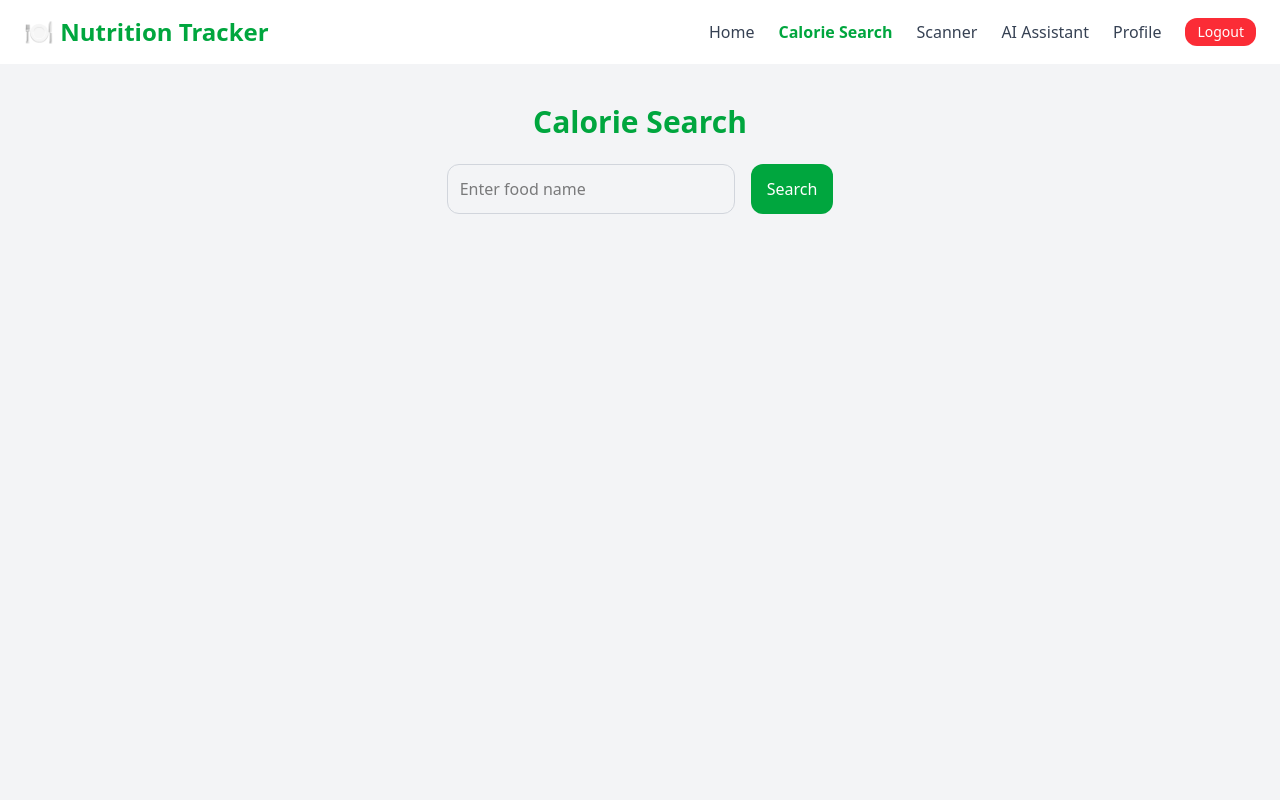
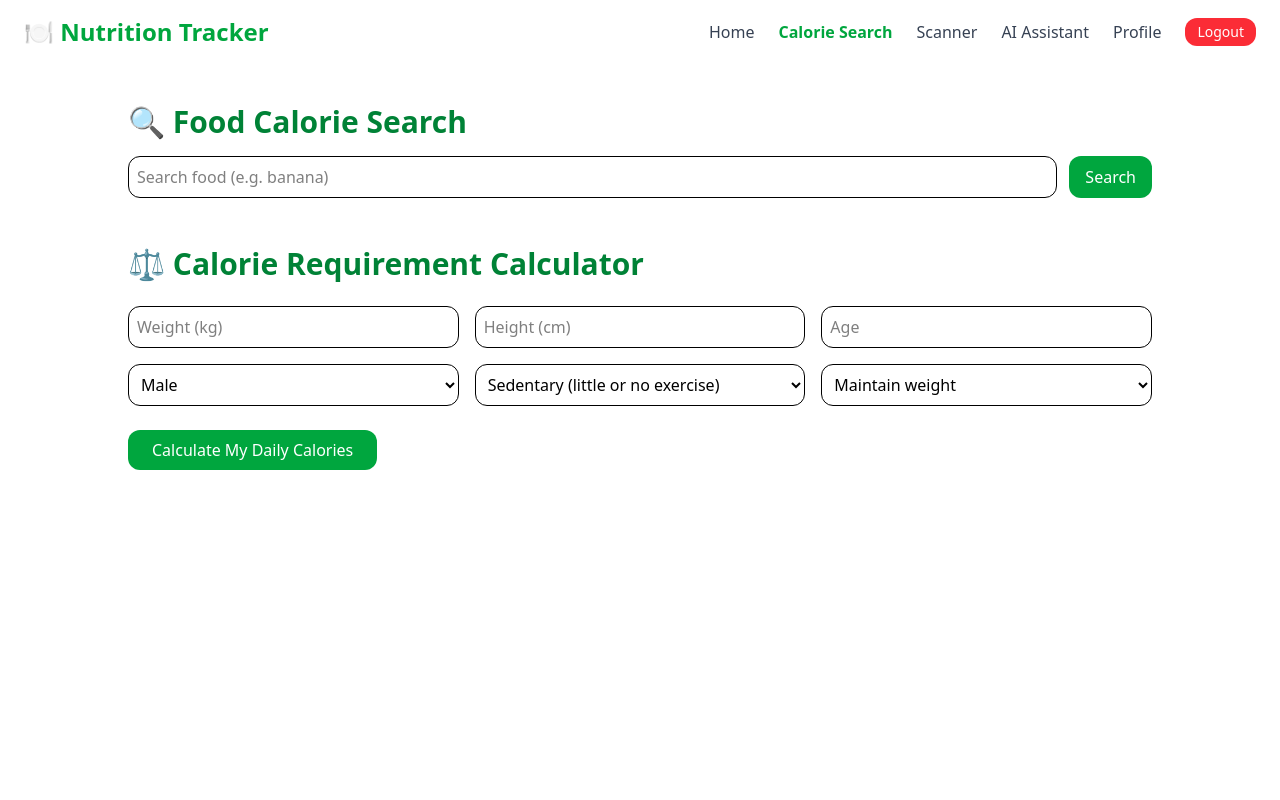
Before and after one commit to creation22/NutritionTracker, a React (Vite) app: page /search in a window 1280 px wide. Shown: the top 800 px of the page. Built offline with nearby package versions, Linux system fonts and the light colour scheme.

Commit message:
some more updates

```diff
--- a/src/Pages/Login.jsx
+++ b/src/Pages/Login.jsx
@@ -1,47 +1,76 @@
-import React, { useState } from 'react';
-import { useNavigate } from 'react-router-dom';
+import React from "react";
+import { useNavigate } from "react-router-dom";
 
 const Login = () => {
-  const [email, setEmail] = useState('');
   const navigate = useNavigate();
 
   const handleLogin = (e) => {
     e.preventDefault();
+    // You can add email logic later if backend is implemented
+    navigate("/home");
+  };
 
-    // Simulate storing user session in localStorage
-    localStorage.setItem('userEmail', email);
-    navigate('/home'); // Redirect to Home page
+  const handleGuestAccess = () => {
+    navigate("/home");
   };
 
   return (
-    <div className="min-h-screen flex items-center justify-center bg-gradient-to-br from-green-100 to-white">
-      <div className="bg-white p-10 rounded-2xl shadow-lg w-full max-w-md">
-        <h2 className="text-3xl font-bold text-green-600 mb-4 text-center">
-          Welcome to Nutrition Tracker 🥗
-        </h2>
-        <p className="text-gray-600 mb-6 text-center">
-          Start your <strong>30-day free trial</strong> now!
+    <div className="min-h-screen bg-gradient-to-br from-green-100 to-white flex flex-col items-center justify-center px-4 py-10">
+      <div className="max-w-3xl w-full bg-white rounded-3xl shadow-xl p-8 md:p-12">
+        <h1 className="text-4xl font-bold text-green-700 text-center mb-4">
+          Welcome to Nutrition Tracker 🌱
+        </h1>
+        <p className="text-center text-gray-600 mb-8 text-lg">
+          Track your calories, scan food, ask our AI, and get personalized insights — all in one place.
         </p>
 
-        <form onSubmit={handleLogin} className="flex flex-col gap-4">
+        <div className="grid grid-cols-1 md:grid-cols-2 gap-8 mb-8">
+          <div className="space-y-4 text-gray-700">
+            <h3 className="text-xl font-semibold text-green-600">✨ Features:</h3>
+            <ul className="list-disc list-inside space-y-1">
+              <li>🔍 Calorie Counter & Food Search</li>
+              <li>📷 Barcode/Image Scanner</li>
+              <li>🤖 AI Nutrition Chatbot</li>
+              <li>📊 Calorie Log & Daily Stats</li>
+            </ul>
+
+            <h3 className="text-xl font-semibold mt-6 text-green-600">💰 Monetization:</h3>
+            <p className="text-sm">
+              Free 30-day trial for everyone. After that, just ₹99/month for full access.
+            </p>
+          </div>
+
+          <form onSubmit={handleLogin} className="space-y-4 bg-gray-50 p-6 rounded-xl shadow-inner">
+            <label className="block text-gray-700 text-sm font-medium">
+              Email Address
               <input
                 type="email"
                 required
-            value={email}
-            onChange={(e) => setEmail(e.target.value)}
-            placeholder="Enter your email"
-            className="border border-gray-300 rounded-xl px-4 py-2"
+                placeholder="you@example.com"
+                className="mt-1 w-full p-2 rounded-lg border border-gray-300"
               />
+            </label>
             <button
               type="submit"
-            className="bg-green-500 text-white py-2 rounded-xl hover:bg-green-600 transition"
+              className="w-full bg-green-600 text-white py-2 rounded-xl hover:bg-green-700 transition"
             >
-            Get Started
+              Continue with Email
+            </button>
+
+            <div className="text-center text-sm text-gray-500">or</div>
+
+            <button
+              type="button"
+              onClick={handleGuestAccess}
+              className="w-full bg-gray-200 hover:bg-gray-300 text-gray-700 py-2 rounded-xl transition"
+            >
+              Use App without Login
             </button>
           </form>
+        </div>
 
-        <p className="text-center text-sm text-gray-500 mt-4">
-          No card required. ₹99/month after trial.
+        <p className="text-center text-xs text-gray-400 mt-6">
+          Made for Hackathons 💚 • Track smart. Eat smarter.
         </p>
       </div>
     </div>
--- a/src/Pages/Search.jsx
+++ b/src/Pages/Search.jsx
@@ -1,83 +1,165 @@
 import React, { useState } from 'react';
 
-const mockFoodDatabase = {
-  apple: { name: 'Apple', calories: 95 },
-  banana: { name: 'Banana', calories: 105 },
-  bread: { name: 'Bread Slice', calories: 80 },
-  rice: { name: 'Rice (1 cup)', calories: 200 },
-  egg: { name: 'Boiled Egg', calories: 70 },
+const mockFoodData = {
+  apple: 52,
+  banana: 96,
+  rice: 130,
+  egg: 155,
+  milk: 42,
 };
 
 const Search = () => {
   const [query, setQuery] = useState('');
-  const [foodData, setFoodData] = useState(null);
-  const [notFound, setNotFound] = useState(false);
+  const [result, setResult] = useState(null);
+
+  const [form, setForm] = useState({
+    weight: '',
+    height: '',
+    age: '',
+    gender: 'male',
+    activity: 'sedentary',
+    goal: 'maintain',
+  });
+
+  const [dailyCalories, setDailyCalories] = useState(null);
 
   const handleSearch = () => {
-    const food = mockFoodDatabase[query.toLowerCase()];
-    if (food) {
-      setFoodData(food);
-      setNotFound(false);
-    } else {
-      setFoodData(null);
-      setNotFound(true);
-    }
+    const food = query.toLowerCase();
+    const cal = mockFoodData[food];
+    setResult(cal ? `${cal} kcal per 100g` : 'Food not found in database.');
   };
 
-  const handleLogMeal = () => {
-    const logs = JSON.parse(localStorage.getItem('calorieLogs')) || [];
-    const newLog = {
-      food: foodData.name,
-      calories: foodData.calories,
-      date: new Date().toISOString(),
+  const handleInputChange = (e) => {
+    setForm({ ...form, [e.target.name]: e.target.value });
   };
-    logs.push(newLog);
-    localStorage.setItem('calorieLogs', JSON.stringify(logs));
-    alert('Meal logged!');
+
+  const calculateCalories = () => {
+    const { weight, height, age, gender, activity, goal } = form;
+    const w = parseFloat(weight);
+    const h = parseFloat(height);
+    const a = parseFloat(age);
+
+    let bmr =
+      gender === 'male'
+        ? 10 * w + 6.25 * h - 5 * a + 5
+        : 10 * w + 6.25 * h - 5 * a - 161;
+
+    const activityFactors = {
+      sedentary: 1.2,
+      light: 1.375,
+      moderate: 1.55,
+      active: 1.725,
+      very_active: 1.9,
+    };
+
+    let calories = bmr * activityFactors[activity];
+
+    if (goal === 'lose') calories -= 500;
+    if (goal === 'gain') calories += 300;
+
+    setDailyCalories(Math.round(calories));
   };
 
   return (
-    <div className="min-h-screen bg-gray-100 flex flex-col items-center py-10 px-4">
-      <h2 className="text-3xl font-bold text-green-600 mb-6">
-        Calorie Search
-      </h2>
-
-      <div className="flex flex-col sm:flex-row gap-4 mb-6">
+    <div className="min-h-screen bg-white px-6 py-10">
+      <div className="max-w-5xl mx-auto space-y-12">
+        <div>
+          <h2 className="text-3xl font-bold text-green-700 mb-4">🔍 Food Calorie Search</h2>
+          <div className="flex gap-3">
             <input
               type="text"
-          placeholder="Enter food name"
+              placeholder="Search food (e.g. banana)"
               value={query}
               onChange={(e) => setQuery(e.target.value)}
-          className="p-3 rounded-xl border border-gray-300 w-72"
+              className="p-2 border rounded-xl w-full"
             />
             <button
               onClick={handleSearch}
-          className="bg-green-600 text-white px-4 py-2 rounded-xl"
+              className="bg-green-600 text-white px-4 rounded-xl hover:bg-green-700 transition"
             >
               Search
             </button>
           </div>
+          {result && <p className="mt-4 text-lg text-gray-700">Result: {result}</p>}
+        </div>
 
-      {foodData && (
-        <div className="bg-white p-6 rounded-xl shadow-md w-full max-w-md text-center">
-          <h3 className="text-xl font-semibold">{foodData.name}</h3>
-          <p className="text-gray-700 text-lg mb-4">
-            {foodData.calories} calories
-          </p>
+        <div>
+          <h2 className="text-3xl font-bold text-green-700 mb-6">⚖️ Calorie Requirement Calculator</h2>
+          <div className="grid grid-cols-1 md:grid-cols-3 gap-4">
+            <input
+              type="number"
+              name="weight"
+              placeholder="Weight (kg)"
+              value={form.weight}
+              onChange={handleInputChange}
+              className="p-2 border rounded-xl"
+            />
+            <input
+              type="number"
+              name="height"
+              placeholder="Height (cm)"
+              value={form.height}
+              onChange={handleInputChange}
+              className="p-2 border rounded-xl"
+            />
+            <input
+              type="number"
+              name="age"
+              placeholder="Age"
+              value={form.age}
+              onChange={handleInputChange}
+              className="p-2 border rounded-xl"
+            />
+
+            <select
+              name="gender"
+              value={form.gender}
+              onChange={handleInputChange}
+              className="p-2 border rounded-xl"
+            >
+              <option value="male">Male</option>
+              <option value="female">Female</option>
+            </select>
+
+            <select
+              name="activity"
+              value={form.activity}
+              onChange={handleInputChange}
+              className="p-2 border rounded-xl"
+            >
+              <option value="sedentary">Sedentary (little or no exercise)</option>
+              <option value="light">Lightly active</option>
+              <option value="moderate">Moderately active</option>
+              <option value="active">Very active</option>
+              <option value="very_active">Extra active</option>
+            </select>
+
+            <select
+              name="goal"
+              value={form.goal}
+              onChange={handleInputChange}
+              className="p-2 border rounded-xl"
+            >
+              <option value="maintain">Maintain weight</option>
+              <option value="lose">Lose weight</option>
+              <option value="gain">Gain weight</option>
+            </select>
+          </div>
+
           <button
-            onClick={handleLogMeal}
-            className="bg-blue-500 text-white px-4 py-2 rounded-xl hover:bg-blue-600"
+            onClick={calculateCalories}
+            className="mt-6 bg-green-600 text-white px-6 py-2 rounded-xl hover:bg-green-700 transition"
           >
-            Log this meal
+            Calculate My Daily Calories
           </button>
-        </div>
-      )}
 
-      {notFound && (
-        <p className="text-red-500 text-lg mt-4">
-          Sorry, food not found in database.
+          {dailyCalories && (
+            <p className="mt-4 text-lg text-green-700 font-semibold">
+              🧮 You need approx. {dailyCalories} kcal/day to {form.goal} your weight.
             </p>
           )}
+        </div>
+      </div>
     </div>
   );
 };
```
Also changed, not shown: src/Pages/Scanner.jsx (+70 -30 lines). Lines whose indentation alone changed are shown as unchanged.
